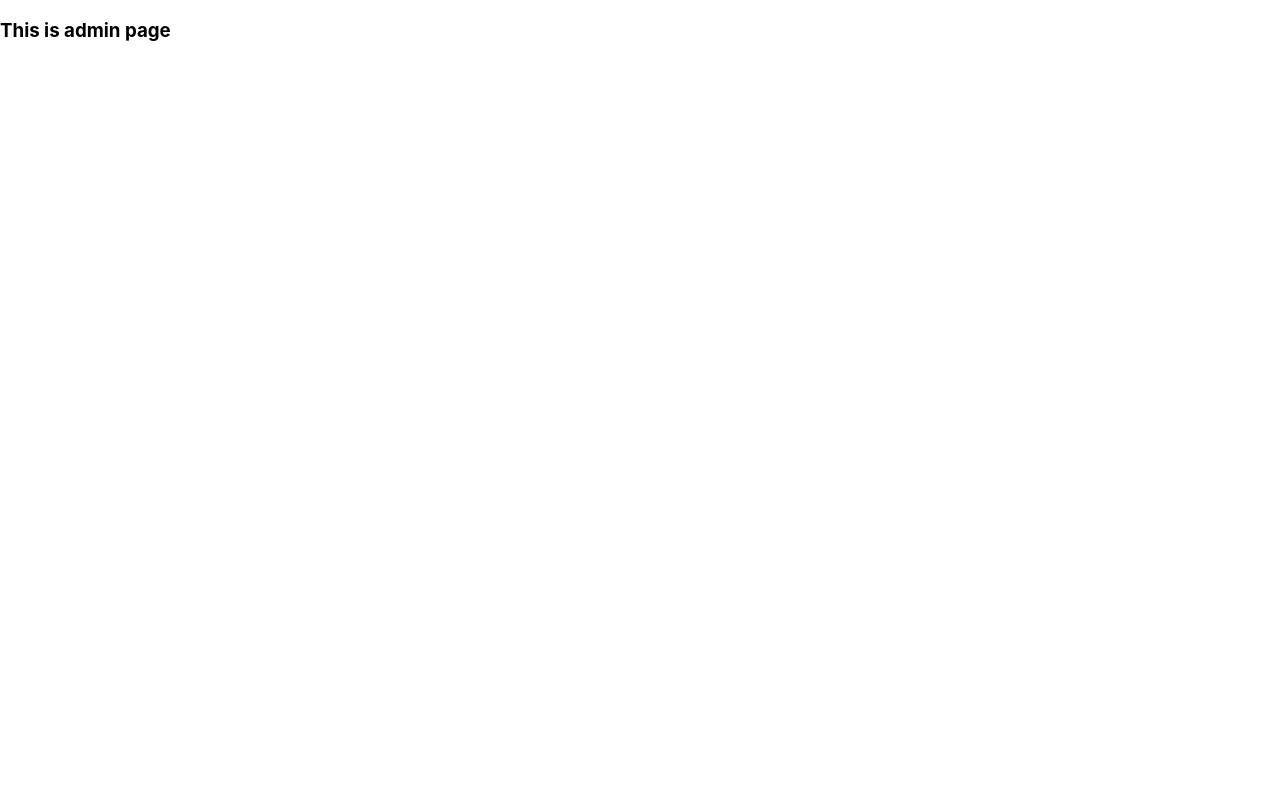
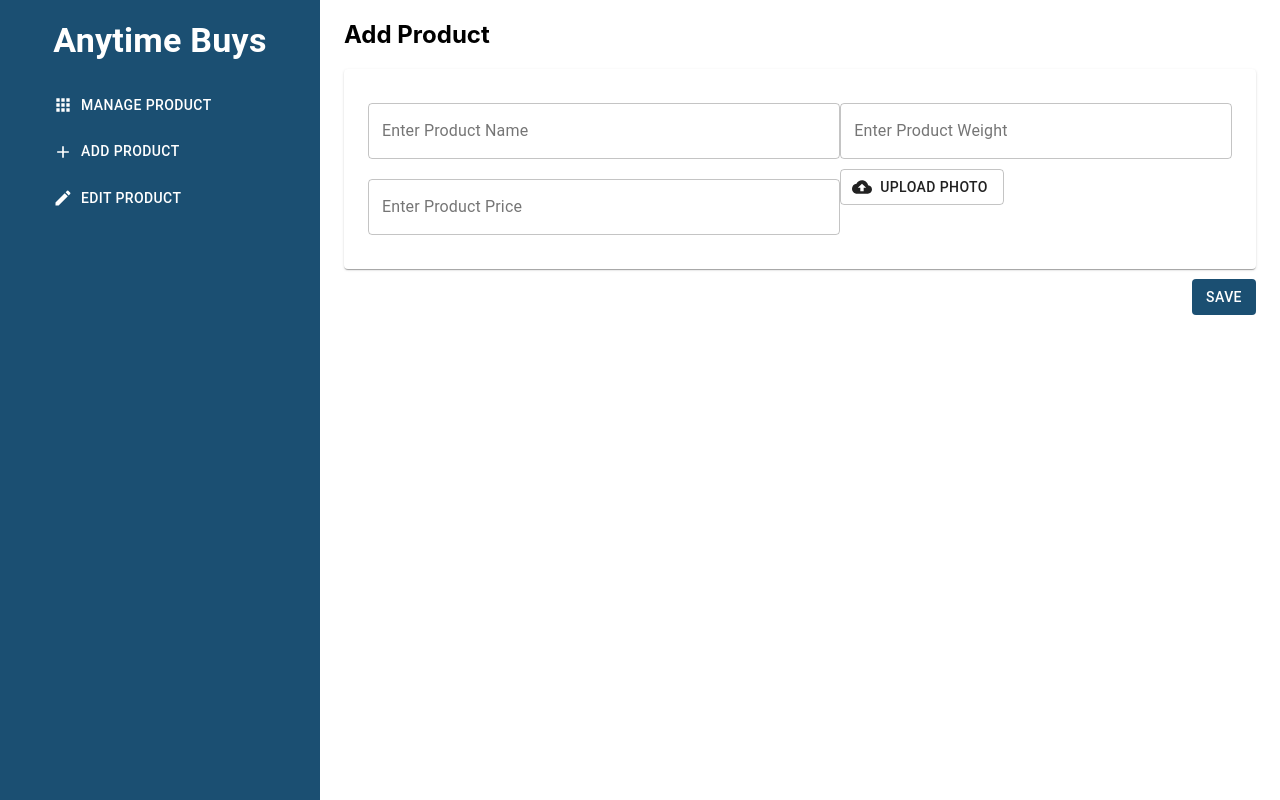
Before and after one commit to Rakib544/anytime-buys-clinet, a React (Create React App) app: page /admin in a window 1280 px wide. Built offline with nearby package versions, Linux system fonts and the light colour scheme.

Commit message:
admin panel work done

```diff
--- a/package.json
+++ b/package.json
@@ -12,6 +12,7 @@
     "firebase": "^8.3.1",
     "react": "^17.0.2",
     "react-dom": "^17.0.2",
+    "react-hook-form": "^6.15.5",
     "react-router-dom": "^5.2.0",
     "react-scripts": "4.0.3",
     "web-vitals": "^1.1.1"
--- a/src/App.js
+++ b/src/App.js
@@ -1,8 +1,11 @@
 import React from 'react';
 import { BrowserRouter, Route, Switch } from 'react-router-dom';
 import Admin from './components/Admin/Admin';
+import Deals from './components/Deals/Deals';
 import Home from './components/Home/Home';
 import Login from './components/Login/Login';
+import NotFound from './components/NotFound/NotFound';
+import Orders from './components/Orders/Orders';
 
 const App = () => {
   return (
@@ -21,6 +24,15 @@ const App = () => {
           <Route path="/admin">
             <Admin />
           </Route>
+          <Route path="/deals">
+            <Deals />
+          </Route>
+          <Route path="/orders">
+            <Orders />
+          </Route>
+          <Route path="*">
+            <NotFound />
+          </Route>
         </Switch>
       </BrowserRouter>
     </div>
--- /dev/null
+++ b/src/components/Admin/AddProduct.js
@@ -0,0 +1,115 @@
+import React, { useState } from 'react';
+import CloudUploadIcon from '@material-ui/icons/CloudUpload';
+import { Button, makeStyles, Paper, TextField } from '@material-ui/core';
+import { useForm } from "react-hook-form";
+import axios from 'axios';
+
+const useStyles = makeStyles(theme => ({
+    paper: {
+        padding: theme.spacing(3),
+        display: 'flex',
+        justifyContent: 'space-around'
+    },
+    testField: {
+        width: '100%',
+        margin: '10px 0'
+    },
+    button: {
+        display: 'block',
+        marginLeft: 'auto',
+        marginTop: '10px',
+        backgroundColor: '#1B4F72',
+        color: '#fff',
+        "&:hover": {
+            backgroundColor: '#1B4F72'
+        }
+    },
+    input: {
+        display: 'none'
+    }
+}))
+
+const AddProduct = () => {
+    const classes = useStyles()
+    const { register, handleSubmit } = useForm();
+    const [imageURL, setImageURL] = useState(null)
+
+    const handleImageUpload = e => {
+        const imageData = new FormData();
+        imageData.set('key', 'd17139582dad6f2a6f60bbc19e0dbd5e');
+        imageData.append('image', e.target.files[0]);
+
+        axios.post('https://api.imgbb.com/1/upload', imageData)
+            .then(res => setImageURL(res.data.data.display_url))
+            .catch(err => console.log(err))
+    }
+    const onSubmit = data => {
+        if (imageURL !== null) {
+            let productData = { imageURL, ...data }
+            fetch('http://localhost:8080/addProduct', {
+                method: "POST",
+                headers: { "Content-type": 'application/json' },
+                body: JSON.stringify(productData)
+            })
+        }
+    };
+    return (
+        <>
+            <div>
+                <h2> Add Product</h2>
+            </div>
+
+            <form onSubmit={handleSubmit(onSubmit)}>
+                <Paper className={classes.paper}>
+                    <div>
+                        <TextField
+                            className={classes.testField}
+                            variant="outlined"
+                            label="Enter Product Name"
+                            name="productName"
+                            inputRef={register}
+                        />
+                        <TextField
+                            className={classes.testField}
+                            variant="outlined"
+                            label="Enter Product Price"
+                            name="price"
+                            inputRef={register}
+                        />
+                    </div>
+                    <div>
+                        <TextField
+                            className={classes.testField}
+                            variant="outlined"
+                            label="Enter Product Weight"
+                            name="weight"
+                            inputRef={register}
+                        />
+
+                        <input
+                            accept="image/*"
+                            className={classes.input}
+                            id="contained-button-file"
+                            multiple
+                            type="file"
+                            onChange={handleImageUpload}
+                        />
+                        <label htmlFor="contained-button-file">
+                            <Button
+                                startIcon={<CloudUploadIcon />}
+                                variant="outlined"
+                                component="span"
+                            >
+                                Upload photo
+                            </Button>
+                        </label>
+                    </div>
+                </Paper>
+                <Button type="submit" className={classes.button}>save</Button>
+            </form>
+
+        </>
+    );
+};
+
+export default AddProduct;
--- a/src/components/Admin/Admin.js
+++ b/src/components/Admin/Admin.js
@@ -1,10 +1,54 @@
+import { Button, Container, Grid, makeStyles, Typography } from '@material-ui/core';
 import React from 'react';
+import CreateIcon from '@material-ui/icons/Create';
+import AddIcon from '@material-ui/icons/Add';
+import AppsIcon from '@material-ui/icons/Apps';
+import AddProduct from './AddProduct';
+
+
+const useStyles = makeStyles(theme => ({
+    leftSight: {
+        height: '100vh',
+        backgroundColor: '#1B4F72'
+    },
+    container: {
+        paddingTop: '20px'
+    },
+    shopName: {
+        fontWeight: 'bold',
+        color: '#fff'
+    },
+    buttonContainer: {
+        margin: '20px',
+    },
+    button: {
+        margin: '5px',
+        color: '#fff'
+    }
+}))
 
 const Admin = () => {
+    const classes = useStyles()
     return (
-        <div>
-            <h3>This is admin page</h3>
-        </div>
+        <Grid container>
+            <Grid item lg={3} className={classes.leftSight}>
+                <Container className={classes.container}>
+                    <Typography variant="h4" align="center" className={classes.shopName}>
+                        Anytime Buys
+                    </Typography>
+                    <div className={classes.buttonContainer}>
+                        <Button startIcon={<AppsIcon />} className={classes.button}>Manage Product</Button>
+                        <Button startIcon={<AddIcon />} className={classes.button}>Add Product</Button>
+                        <Button startIcon={<CreateIcon />} className={classes.button}>Edit Product</Button>
+                    </div>
+                </Container>
+            </Grid>
+            <Grid item lg={9}>
+                <Container>
+                    <AddProduct />
+                </Container>
+            </Grid>
+        </Grid>
     );
 };
 
--- /dev/null
+++ b/src/components/Deals/Deals.js
@@ -0,0 +1,17 @@
+import { Typography } from '@material-ui/core';
+import React from 'react';
+
+const Deals = () => {
+    return (
+        <div>
+            <Typography variant="h6" color="primary" align="center">
+                Hello! This is deal page.
+            </Typography>
+            <Typography variant="subtitle1" color='primary' align="center">
+                This is will coming soon...
+            </Typography>
+        </div>
+    );
+};
+
+export default Deals;
--- /dev/null
+++ b/src/components/NotFound/NotFound.js
@@ -0,0 +1,17 @@
+import { Typography } from '@material-ui/core';
+import React from 'react';
+
+const NotFound = () => {
+    return (
+        <div>
+            <Typography variant="h3" color="secondary" align="center">
+                404
+            </Typography>
+            <Typography variant="h4" color="secondary" align="center">
+                Page Not Found
+            </Typography>
+        </div>
+    );
+};
+
+export default NotFound;
--- /dev/null
+++ b/src/components/Orders/Orders.js
@@ -0,0 +1,11 @@
+import React from 'react';
+
+const Orders = () => {
+    return (
+        <div>
+            <h4>Hello This is order page</h4>
+        </div>
+    );
+};
+
+export default Orders;
```
Also changed, not shown: src/App.css (deleted, +0 -38 lines), 1 other file (tests, documents, lock files or other folders).
